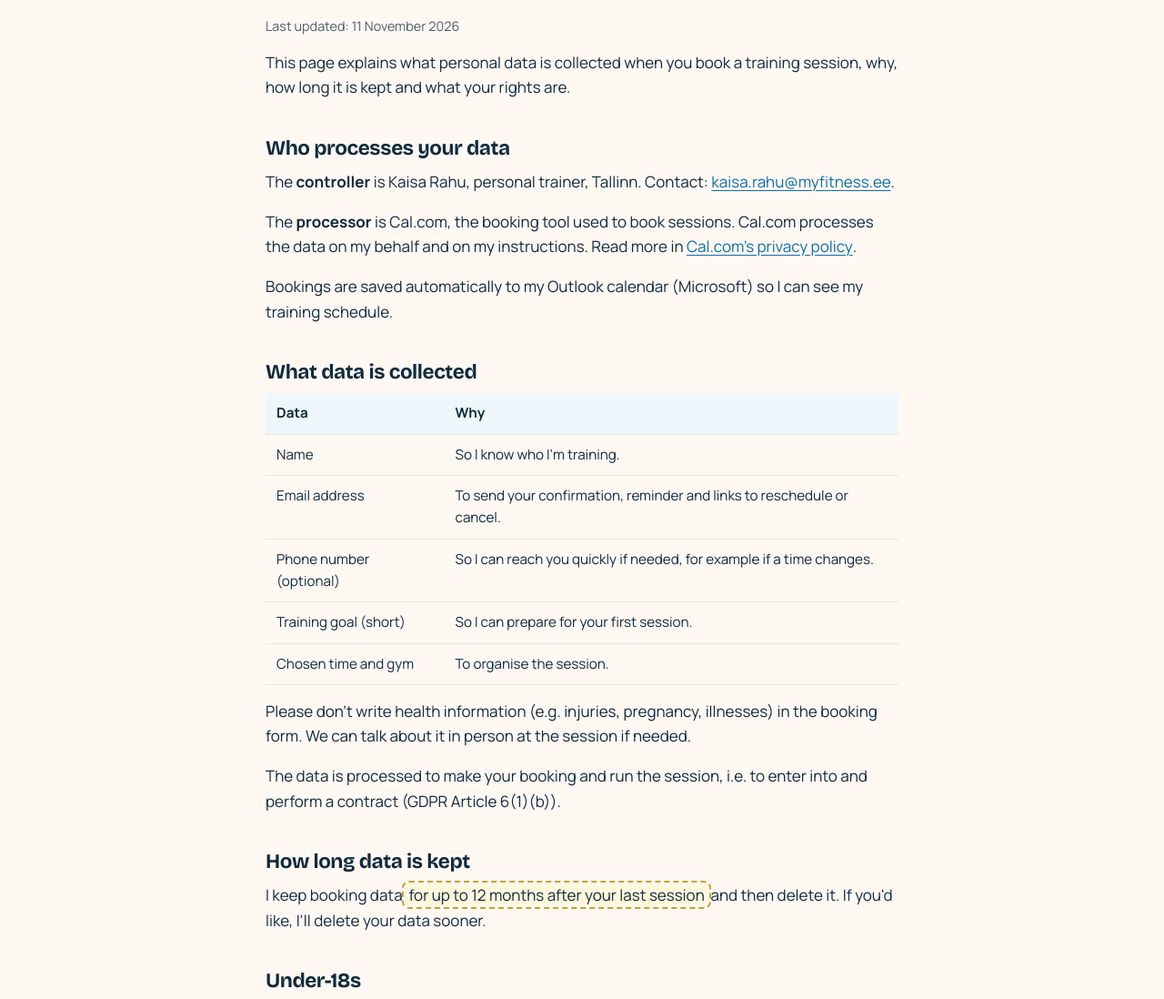
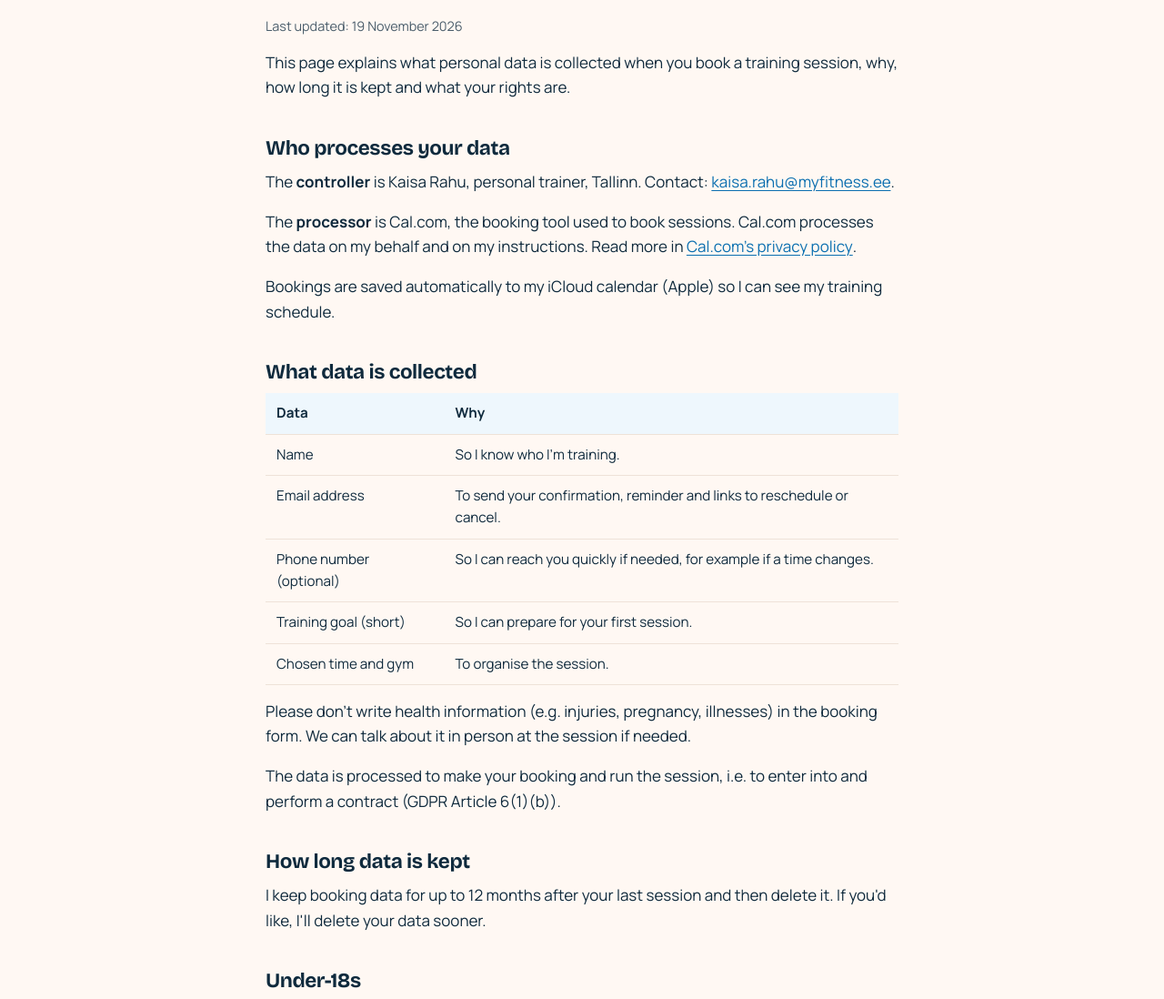
Before and after one commit to sanderilves/kaisa-rahu-site, a plain HTML site: page en/privacy/index.html in a window 1280 px wide. Shown: the part 165-1263 px from the top of the page at 91% size. Drawn offline with Linux system fonts and the light colour scheme.

Commit message:
Privacy: finalise retention period
- Retention sentence (12 months after last session) is now plain text, TODO removed (ET + EN)
- Bookings calendar: Outlook (Microsoft) -> iCloud (Apple) on both privacy pages
- Last updated: 19.11.2026 / 19 November 2026
- CLAUDE.md: retention done, iCloud Work calendar, yearly retention routine

Co-Authored-By: Claude Opus 5.5 <noreply@anthropic.com>

```diff
--- a/en/privacy/index.html
+++ b/en/privacy/index.html
@@ -77,16 +77,16 @@
 
   <main id="content" class="legal">
     <div class="wrap">
-      <!-- TODO: have the privacy text reviewed before launch (retention period, hosting provider). -->
+      <!-- TODO: have the privacy text reviewed before launch (hosting provider). -->
       <h1>Privacy</h1>
-      <p class="updated">Last updated: 11 November 2026</p>
+      <p class="updated">Last updated: 19 November 2026</p>
 
       <p>This page explains what personal data is collected when you book a training session, why, how long it is kept and what your rights are.</p>
 
       <h2>Who processes your data</h2>
       <p>The <strong>controller</strong> is Kaisa Rahu, personal trainer, Tallinn. Contact: <a href="mailto:kaisa.rahu@myfitness.ee">kaisa.rahu@myfitness.ee</a>.</p>
       <p>The <strong>processor</strong> is Cal.com, the booking tool used to book sessions. Cal.com processes the data on my behalf and on my instructions. Read more in <a href="https://cal.com/privacy" target="_blank" rel="noopener">Cal.com's privacy policy<span class="visually-hidden"> (opens in a new tab)</span></a>.</p>
-      <p>Bookings are saved automatically to my Outlook calendar (Microsoft) so I can see my training schedule.</p>
+      <p>Bookings are saved automatically to my iCloud calendar (Apple) so I can see my training schedule.</p>
 
       <h2>What data is collected</h2>
       <table>
@@ -105,8 +105,7 @@
       <p>The data is processed to make your booking and run the session, i.e. to enter into and perform a contract (GDPR Article 6(1)(b)).</p>
 
       <h2>How long data is kept</h2>
-      <!-- TODO: confirm retention period with Kaisa. -->
-      <p>I keep booking data <span class="ph">for up to 12 months after your last session</span> and then delete it. If you'd like, I'll delete your data sooner.</p>
+      <p>I keep booking data for up to 12 months after your last session and then delete it. If you'd like, I'll delete your data sooner.</p>
 
       <h2>Under-18s</h2>
       <p>Sessions for under-18s are booked by a parent or guardian using their own name and contact details.</p>
```
Also changed, not shown: privaatsus/index.html (+4 -5 lines), 1 other file.
